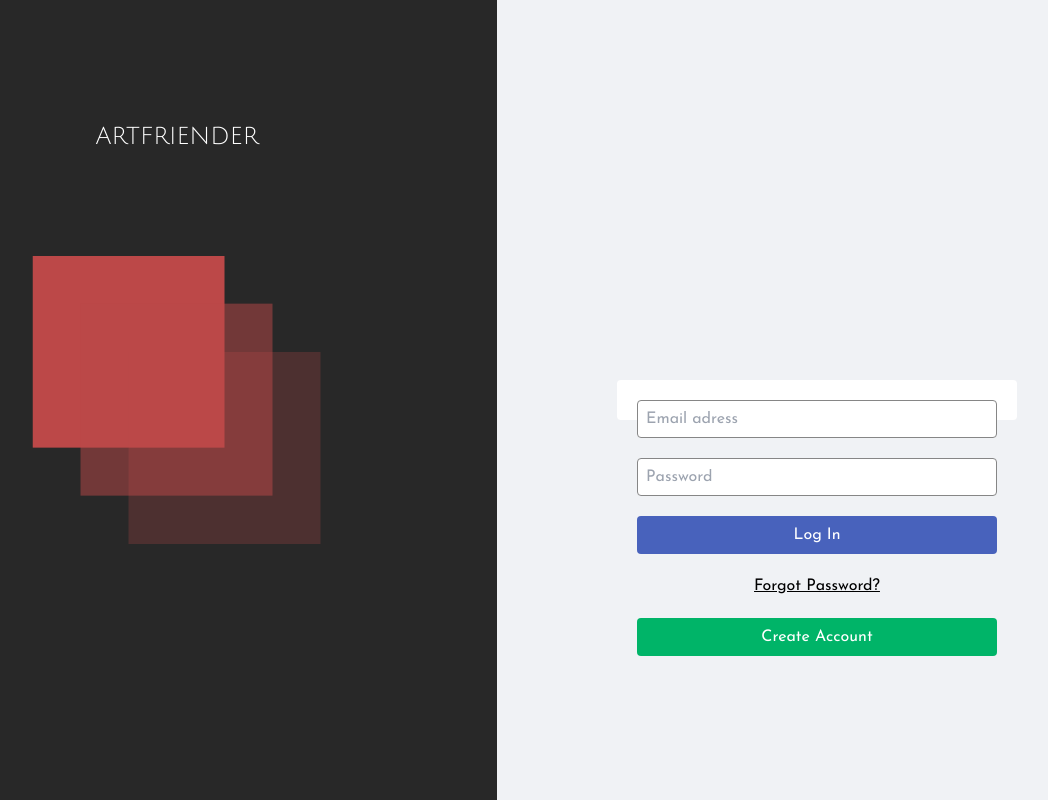
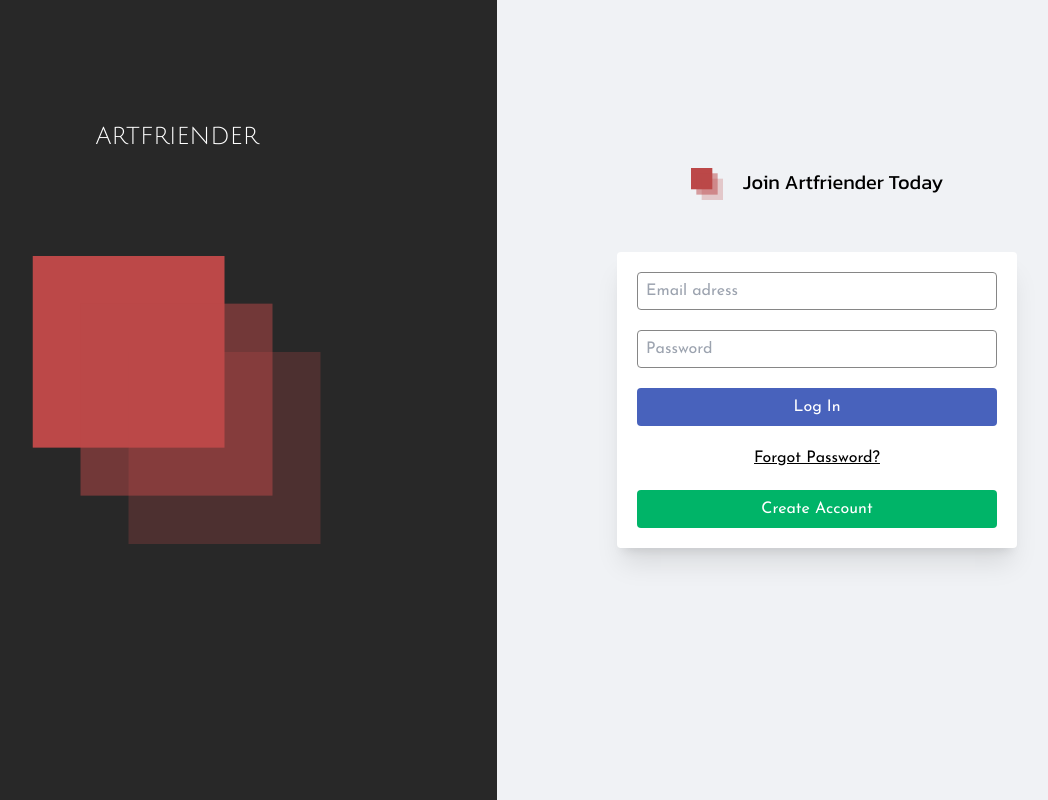
Before and after one commit to Noroff-Fagskole/css-frameworks-ca-EmilBacklund, a website built with Vite: page index.html in a window 1280 px wide. Shown: the whole page, without its empty margins (143-1191 px from the left). Built offline with nearby package versions, Linux system fonts and the light colour scheme.

```diff
--- /dev/null
+++ b/homepage.html
@@ -0,0 +1,30 @@
+<!DOCTYPE html>
+<html lang="en">
+  <head>
+    <meta charset="UTF-8" />
+    <link rel="icon" type="image/svg+xml" href="/vite.svg" />
+    <meta name="viewport" content="width=device-width, initial-scale=1.0" />
+    <link rel="preconnect" href="https://fonts.googleapis.com" />
+    <link rel="preconnect" href="https://fonts.gstatic.com" crossorigin />
+    <link
+      href="https://fonts.googleapis.com/css2?family=Josefin+Sans&family=Julius+Sans+One&family=Kanit:wght@300;400;500&display=swap"
+      rel="stylesheet"
+    />
+    <title>CA CSS Framework</title>
+  </head>
+  <body class="bg-[#1A1A1A]">
+    <div class="flex justify-between">
+      <div class="flex">
+        <img src="svg/logo.svg" alt="" />
+        <img src="svg/search.svg" alt="" />
+        <img src="svg/menu.svg" alt="" />
+      </div>
+      <div class="flex">
+        <img src="svg/message.svg" alt="" />
+        <img src="svg/notification.svg" alt="" />
+        <img src="svg/king_frog.svg" alt="" />
+      </div>
+    </div>
+    <script type="module" src="/main.js"></script>
+  </body>
+</html>
--- a/index.html
+++ b/index.html
@@ -14,7 +14,7 @@
   </head>
   <body>
     <div class="flex">
-      <div class="container w-3/6 h-screen bg-[#282828] relative">
+      <div class="container md:w-full h-screen bg-[#282828] relative w-0">
         <h1
           class="font-julius text-2xl text-white absolute top-[15%] left-1/2 -translate-x-1/2"
         >
@@ -50,9 +50,40 @@
           />
         </svg>
       </div>
-      <div class="container w-3/6 h-screen bg-[#F0F2F5] relative">
+      <div class="md:container w-full h-screen bg-[#F0F2F5] relative">
+        <div class="flex gap-5 justify-center mt-[168px]">
+          <svg
+            width="32"
+            height="32"
+            viewBox="0 0 32 32"
+            fill="none"
+            xmlns="http://www.w3.org/2000/svg"
+          >
+            <rect
+              width="21.3332"
+              height="21.2938"
+              transform="matrix(-1 0 0 1 21.333 0)"
+              fill="#BC4848"
+            />
+            <rect
+              width="21.3332"
+              height="21.3332"
+              transform="matrix(-1 0 0 1 26.666 5.29395)"
+              fill="#BC4848"
+              fill-opacity="0.5"
+            />
+            <rect
+              width="21.3332"
+              height="21.3332"
+              transform="matrix(-1 0 0 1 32 10.6665)"
+              fill="#BC4848"
+              fill-opacity="0.25"
+            />
+          </svg>
+          <p class="font-kanit text-xl">Join Artfriender Today</p>
+        </div>
         <div
-          class="bg-white p-5 max-w-[400px] w-full rounded absolute inset-2/4 -translate-y-1/2 -translate-x-1/2"
+          class="bg-white p-5 max-w-[400px] w-full rounded absolute top-1/2 left-1/2 -translate-y-1/2 -translate-x-1/2 shadow-xl"
         >
           <form action="" class="flex flex-col gap-5 font-josefin">
             <input
@@ -68,9 +99,12 @@
               name="password"
               id="password"
             />
-            <button class="bg-[#4862BC] text-white h-[38px] rounded">
+            <a
+              class="bg-[#4862BC] text-white h-[38px] rounded w-full text-center leading-[38px]"
+              href="homepage.html"
+            >
               Log In
-            </button>
+            </a>
             <a href="#" class="text-center underline">Forgot Password?</a>
             <button class="bg-[#00B468] text-white h-[38px] rounded">
               Create Account
```
Also changed, not shown: svg/logo.svg (added), svg/menu.svg (added), svg/message.svg (added), svg/notification.svg (added), svg/search.svg (added), 1 other file.
